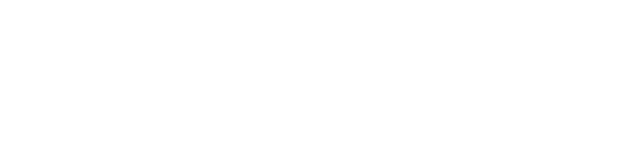
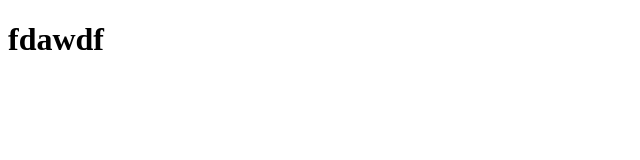
Before and after one commit to mahdi-z8/Moskafa-s-Shop, a plain HTML site: page index.html in a window 1280 px wide. Shown: the whole page, without its empty margins (0-640 px from the left). Drawn offline with Linux system fonts and the light colour scheme.

Commit message:
texesh chenges

```diff
--- a/index.html
+++ b/index.html
@@ -2,9 +2,9 @@
 <html>
 <head>
 	<meta charset="utf-8">
-	<title> Helloooo gysss </title>
+	<title> wake up</title>
 </head>
 <body>
-
+	<h1>fdawdf</h1>
 </body>
 </html>
```
